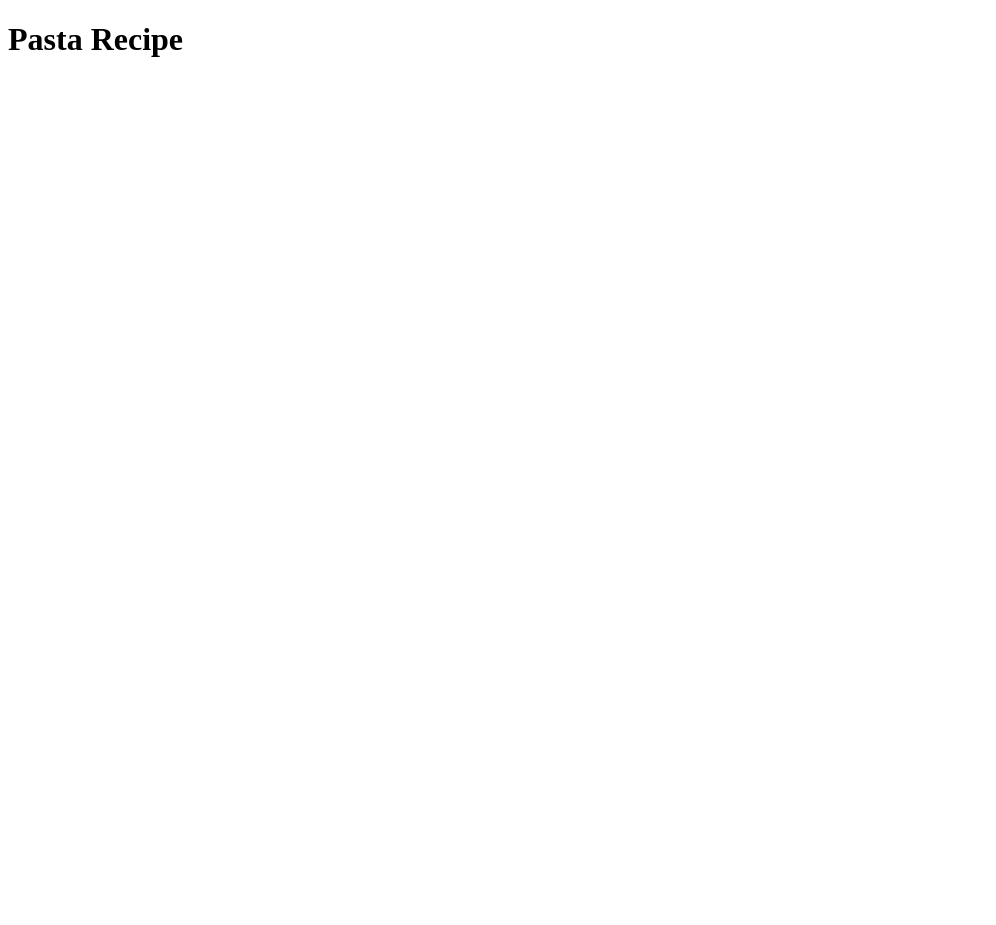
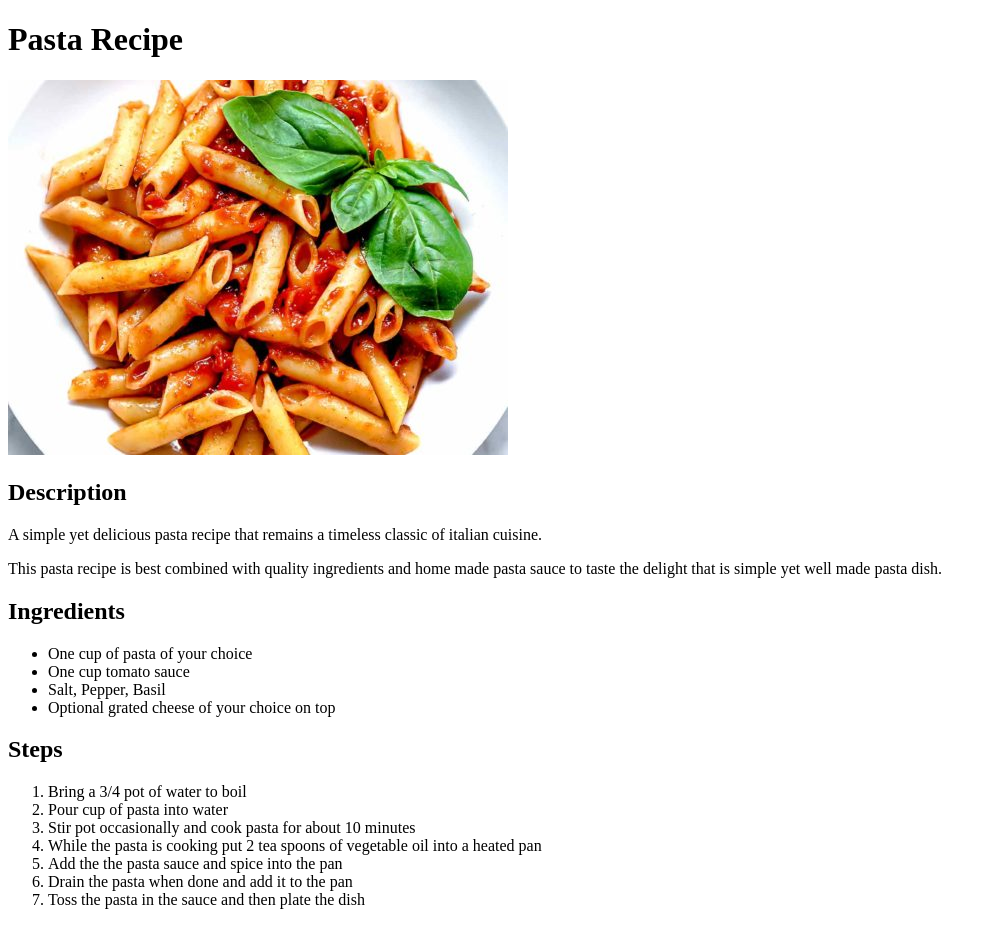
Before and after one commit to Darien-Choueiri/odin-recipes, a plain HTML site: page recipes/pasta.html in a window 1280 px wide. Shown: the whole page, without its empty margins (0-996 px from the left). Before the commit the page ends 800 px from the top, so only its background shows below. Drawn offline with Linux system fonts and the light colour scheme.

Commit message:
Fill pasta recipe page and added pasta image
Added an image of the completed pasta dish and a folder to store future
images for recipes. Also added a description, ingredients list, and
steps for the pasta dish.

```diff
--- a/recipes/pasta.html
+++ b/recipes/pasta.html
@@ -7,5 +7,29 @@
 
     <body>
         <h1>Pasta Recipe</h1>
+        <img src="../img/Penne-Marinara-Sauce.jpg" alt = "spaghetti pasta with tomato sauce and basil">
+        <h2>Description</h2>
+        <p>A simple yet delicious pasta recipe that remains a timeless classic of italian cuisine.</p>
+        <p>This pasta recipe is best combined with quality ingredients and home made pasta sauce to
+            taste the delight that is simple yet well made pasta dish.
+        </p>
+        <h2>Ingredients</h2>
+        <ul>
+            <li>One cup of pasta of your choice</li>
+            <li>One cup tomato sauce</li>
+            <li>Salt, Pepper, Basil</li>
+            <li>Optional grated cheese of your choice on top</li>
+        </ul>
+        <h2>Steps</h2>
+        <ol>
+            <li>Bring a 3/4 pot of water to boil</li>
+            <li>Pour cup of pasta into water</li>
+            <li>Stir pot occasionally and cook pasta for about 10 minutes</li>
+            <li>While the pasta is cooking put 2 tea spoons of vegetable oil into a heated pan</li>
+            <li>Add the the pasta sauce and spice into the pan</li>
+            <li>Drain the pasta when done and add it to the pan</li>
+            <li>Toss the pasta in the sauce and then plate the dish</li>
+        </ol>
+
     </body>
 </html>
```
Also changed, not shown: img/Penne-Marinara-Sauce.jpg (added).
